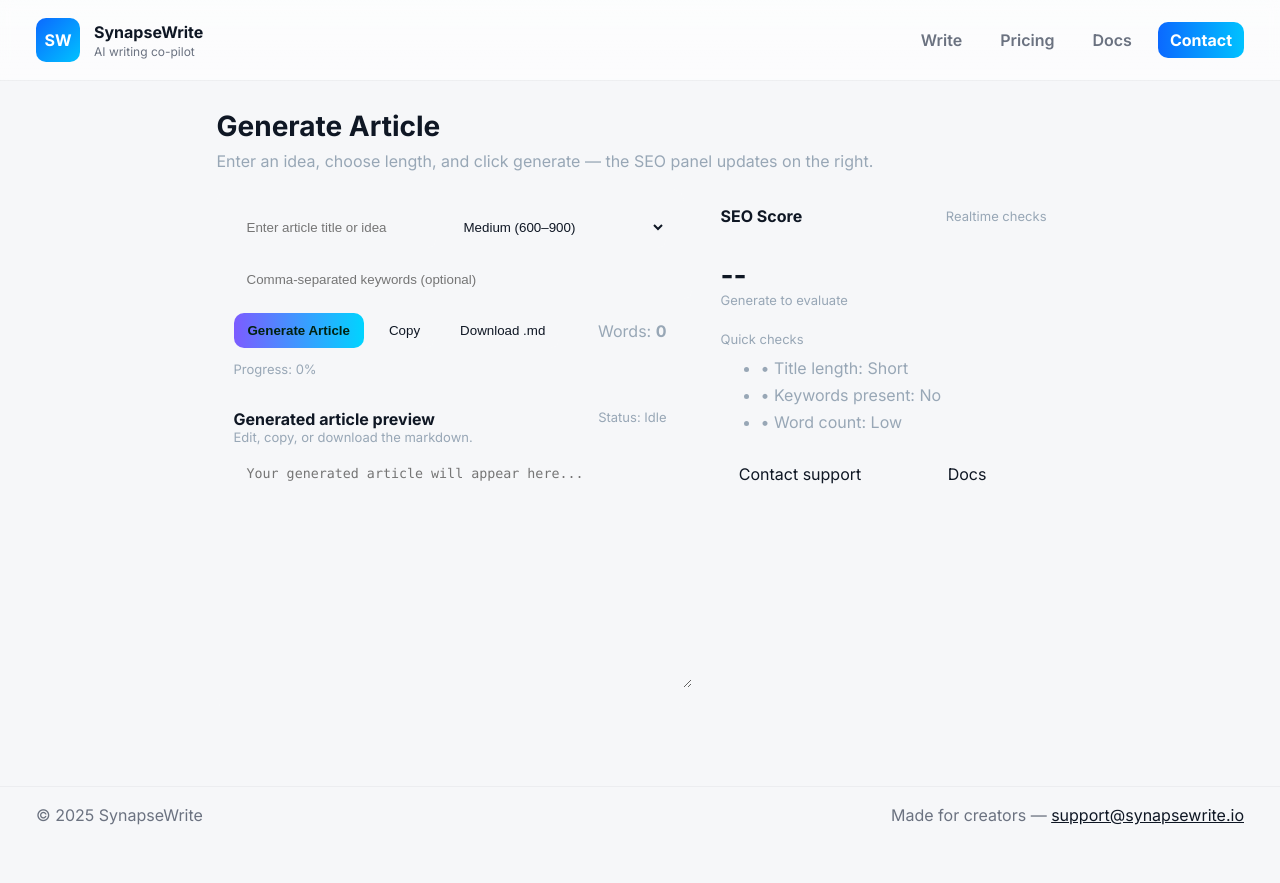
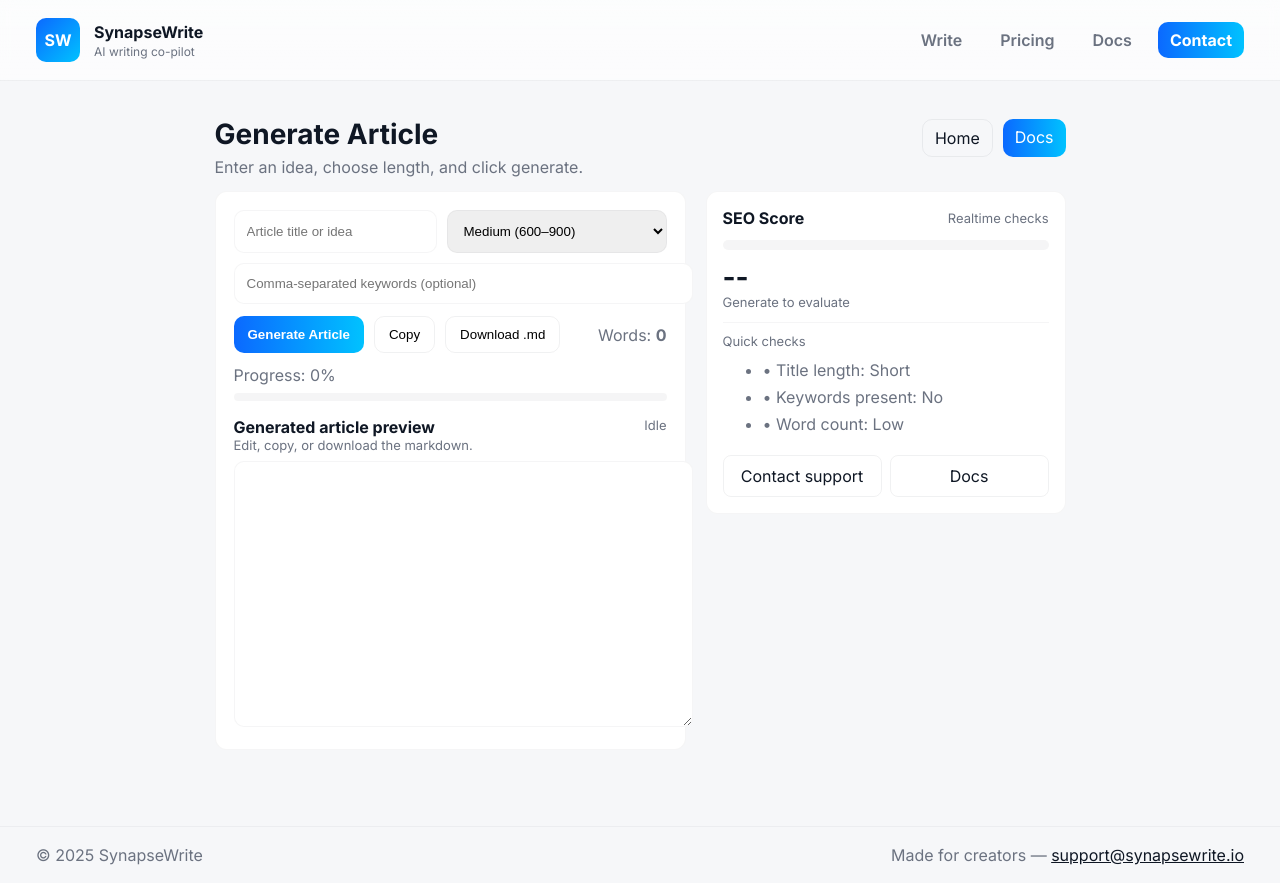
Before and after one commit to inpursuitsol/synapsewrite, a Next.js app: page /generate in a window 1280 px wide. Before the commit the page ends 843 px from the top, so only its background shows below. Built offline with nearby package versions, Linux system fonts and the light colour scheme.

Commit message:
Update page.js

```diff
--- a/app/generate/page.js
+++ b/app/generate/page.js
@@ -1,7 +1,7 @@
 // app/generate/page.js
 "use client";
 
-import React, { useState, useRef } from "react";
+import { useState, useRef } from "react";
 
 export default function GeneratePage() {
   const [title, setTitle] = useState("");
@@ -11,26 +11,17 @@ export default function GeneratePage() {
   const [progress, setProgress] = useState(0);
   const [article, setArticle] = useState("");
   const [score, setScore] = useState(null);
-  const [toast, setToast] = useState("");
   const textRef = useRef(null);
 
-  const showToast = (msg = "") => {
-    setToast(msg);
-    setTimeout(() => setToast(""), 2200);
-  };
+  const wordCount = (t) => (t ? t.trim().split(/\s+/).length : 0);
 
-  const copyToClipboard = async () => {
-    if (!article) return showToast("Nothing to copy");
-    try {
-      await navigator.clipboard.writeText(article);
-      showToast("Copied to clipboard");
-    } catch {
-      showToast("Copy failed");
-    }
-  };
+  function toast(msg) {
+    // simple ephemeral visual feedback via alert fallback if needed
+    try { window.__synapse_toast && window.__synapse_toast(msg); } catch {}
+  }
 
-  const downloadMarkdown = () => {
-    if (!article) return showToast("Nothing to download");
+  function downloadMarkdown() {
+    if (!article) return toast("Nothing to download");
     const blob = new Blob([article], { type: "text/markdown;charset=utf-8" });
     const url = URL.createObjectURL(blob);
     const a = document.createElement("a");
@@ -40,78 +31,85 @@ export default function GeneratePage() {
     a.click();
     a.remove();
     URL.revokeObjectURL(url);
-    showToast("Download started");
-  };
+    toast("Download started");
+  }
 
-  const simulateGeneration = () => {
-    if (!title.trim()) return showToast("Please enter a title or idea");
+  async function copyToClipboard() {
+    if (!article) return toast("Nothing to copy");
+    try {
+      await navigator.clipboard.writeText(article);
+      toast("Copied to clipboard");
+    } catch {
+      toast("Copy failed");
+    }
+  }
+
+  function generate() {
+    if (!title.trim()) return toast("Enter a title or idea");
+    setLoading(true);
     setArticle("");
+    setProgress(0);
     setScore(null);
-    setLoading(true);
-    setProgress(0);
     let p = 0;
     const interval = setInterval(() => {
       p += Math.floor(Math.random() * 12) + 6;
       if (p >= 98) p = 98;
       setProgress(p);
-    }, 300);
+    }, 220);
 
-    const wait = length === "short" ? 900 : length === "long" ? 4200 : 2300;
+    const wait = length === "short" ? 900 : length === "long" ? 4200 : 2400;
     setTimeout(() => {
       clearInterval(interval);
       setProgress(100);
 
-      const kwLine = keywords ? `\n\n**Keywords:** ${keywords}` : "";
-      const sections = [
+      const kw = keywords ? `\n\n**Keywords:** ${keywords}` : "";
+      const body = [
         `# ${title}`,
         "",
-        `**TL;DR** — Quick summary.`,
+        "Quick intro — short summary and hook.",
         "",
-        "## Context",
-        "Why this matters and a short example.",
+        "## Why it matters",
+        "A concise paragraph that explains the context and importance.",
         "",
         "## Key points",
-        "- Point 1\n- Point 2\n- Point 3",
+        "- Point A\n- Point B\n- Point C",
         "",
         "## How to implement",
-        "Step-by-step guidance.",
+        "Step-by-step guidance and examples.",
         "",
         "## Conclusion",
-        "Wrap up and next steps."
-      ];
+        "Wrap up and CTA."
+      ].join("\n\n");
       const multiplier = length === "short" ? 1 : length === "medium" ? 2 : 3;
-      const final = Array.from({ length: multiplier }).map(() => sections.join("\n\n")).join("\n\n") + kwLine;
-      setArticle(final);
-      const base = 60 + Math.min(30, Math.floor(title.length / 2));
-      const bonus = keywords ? 10 : 0;
+      setArticle(Array.from({ length: multiplier }).map(() => body).join("\n\n") + kw);
+
+      const base = 60 + Math.min(28, Math.floor(title.length / 2));
+      const bonus = keywords ? 8 : 0;
       const rng = Math.floor(Math.random() * 10);
       setScore(Math.min(98, base + bonus + rng));
+
       setLoading(false);
-      showToast("Article generated");
     }, wait);
-  };
-
-  const wordCount = (t) => (t ? t.trim().split(/\s+/).length : 0);
+  }
 
   return (
-    <div style={{ maxWidth: 1200, margin: "0 auto" }}>
-      <section style={{ marginBottom: 18 }}>
-        <h1 style={{ fontFamily: "Poppins, Inter, sans-serif", fontSize: 28, margin: 0 }}>Generate Article</h1>
-        <p style={{ color: "#98a7b6", marginTop: 8 }}>
-          Enter an idea, choose length, and click generate — the SEO panel updates on the right.
-        </p>
-      </section>
+    <div style={{ maxWidth: 1200, margin: "0 auto", paddingTop: 8 }}>
+      <div style={{ display: "flex", justifyContent: "space-between", alignItems: "baseline", marginBottom: 14 }}>
+        <div>
+          <h1 style={{ margin: 0, fontSize: 28 }}>Generate Article</h1>
+          <div style={{ color: "#6b7280", marginTop: 6 }}>Enter an idea, choose length, and click generate.</div>
+        </div>
+        <div style={{ display: "flex", gap: 10 }}>
+          <a href="/" style={{ padding: "8px 12px", borderRadius: 10, background: "transparent", border: "1px solid rgba(15,23,36,0.06)", textDecoration: "none", color: "#0f1724" }}>Home</a>
+          <a href="/docs" style={{ padding: "8px 12px", borderRadius: 10, background: "linear-gradient(90deg,#0b69ff,#00c2ff)", color: "white", textDecoration: "none" }}>Docs</a>
+        </div>
+      </div>
 
       <div style={{ display: "grid", gridTemplateColumns: "1fr 360px", gap: 20 }}>
-        <div style={{ background: "rgba(255,255,255,0.02)", borderRadius: 12, padding: 16, border: "1px solid rgba(255,255,255,0.03)" }}>
+        <div style={{ background: "white", padding: 18, borderRadius: 12, border: "1px solid rgba(15,23,36,0.04)" }}>
           <div style={{ display: "grid", gridTemplateColumns: "1fr 220px", gap: 10 }}>
-            <input
-              value={title}
-              onChange={(e) => setTitle(e.target.value)}
-              placeholder="Enter article title or idea"
-              style={{ padding: 12, borderRadius: 10, border: "1px solid rgba(255,255,255,0.04)", background: "transparent", color: "inherit" }}
-            />
-            <select value={length} onChange={(e) => setLength(e.target.value)} style={{ padding: 12, borderRadius: 10, border: "1px solid rgba(255,255,255,0.04)", background: "transparent", color: "inherit" }}>
+            <input value={title} onChange={(e) => setTitle(e.target.value)} placeholder="Article title or idea" style={{ padding: 12, borderRadius: 10, border: "1px solid rgba(15,23,36,0.04)" }} />
+            <select value={length} onChange={(e) => setLength(e.target.value)} style={{ padding: 12, borderRadius: 10, border: "1px solid rgba(15,23,36,0.04)" }}>
               <option value="short">Short (300–500)</option>
               <option value="medium">Medium (600–900)</option>
               <option value="long">Long (1200–1800)</option>
@@ -119,37 +117,21 @@ export default function GeneratePage() {
           </div>
 
           <div style={{ marginTop: 10 }}>
-            <input
-              value={keywords}
-              onChange={(e) => setKeywords(e.target.value)}
-              placeholder="Comma-separated keywords (optional)"
-              style={{ width: "100%", padding: 12, borderRadius: 10, border: "1px solid rgba(255,255,255,0.04)", background: "transparent", color: "inherit" }}
-            />
+            <input value={keywords} onChange={(e) => setKeywords(e.target.value)} placeholder="Comma-separated keywords (optional)" style={{ width: "100%", padding: 12, borderRadius: 10, border: "1px solid rgba(15,23,36,0.04)" }} />
           </div>
 
-          <div style={{ display: "flex", gap: 10, marginTop: 12, alignItems: "center" }}>
-            <button
-              onClick={simulateGeneration}
-              disabled={loading}
-              style={{ padding: "10px 14px", borderRadius: 10, border: "none", background: "linear-gradient(90deg,#7c5cff,#00d4ff)", color: "#021", fontWeight: 700, cursor: "pointer" }}
-            >
+          <div style={{ display: "flex", gap: 10, marginTop: 12 }}>
+            <button onClick={generate} disabled={loading} style={{ padding: "10px 14px", borderRadius: 10, border: "none", background: "linear-gradient(90deg,#0b69ff,#00c2ff)", color: "white", fontWeight: 700 }}>
               {loading ? "Generating…" : "Generate Article"}
             </button>
-
-            <button onClick={copyToClipboard} style={{ padding: "10px 14px", borderRadius: 10, border: "1px solid rgba(255,255,255,0.04)", background: "transparent", color: "inherit" }}>
-              Copy
-            </button>
-
-            <button onClick={downloadMarkdown} style={{ padding: "10px 14px", borderRadius: 10, border: "1px solid rgba(255,255,255,0.04)", background: "transparent", color: "inherit" }}>
-              Download .md
-            </button>
-
-            <div style={{ marginLeft: "auto", color: "#98a7b6" }}>Words: <strong>{wordCount(article)}</strong></div>
+            <button onClick={copyToClipboard} style={{ padding: "10px 14px", borderRadius: 10, border: "1px solid rgba(15,23,36,0.06)", background: "transparent" }}>Copy</button>
+            <button onClick={downloadMarkdown} style={{ padding: "10px 14px", borderRadius: 10, border: "1px solid rgba(15,23,36,0.06)", background: "transparent" }}>Download .md</button>
+            <div style={{ marginLeft: "auto", color: "#6b7280", alignSelf: "center" }}>Words: <strong>{wordCount(article)}</strong></div>
           </div>
 
           <div style={{ marginTop: 12 }}>
-            <div style={{ color: "#98a7b6", fontSize: 13, marginBottom: 8 }}>Progress: {progress}%</div>
-            <div style={{ height: 8, background: "rgba(255,255,255,0.03)", borderRadius: 999, overflow: "hidden" }}>
+            <div style={{ color: "#6b7280", marginBottom: 8 }}>Progress: {progress}%</div>
+            <div style={{ height: 8, background: "rgba(15,23,36,0.04)", borderRadius: 999 }}>
               <div style={{ height: "100%", width: `${progress}%`, background: "linear-gradient(90deg,#ffd86f,#7be29a)", transition: "width 300ms linear" }} />
             </div>
           </div>
@@ -158,39 +140,32 @@ export default function GeneratePage() {
             <div style={{ display: "flex", justifyContent: "space-between", alignItems: "flex-start", marginBottom: 8 }}>
               <div>
                 <div style={{ fontWeight: 700 }}>Generated article preview</div>
-                <div style={{ color: "#98a7b6", fontSize: 13 }}>Edit, copy, or download the markdown.</div>
+                <div style={{ color: "#6b7280", fontSize: 13 }}>Edit, copy, or download the markdown.</div>
               </div>
-              <div style={{ color: "#98a7b6", fontSize: 13 }}>Status: {loading ? "Generating" : article ? "Ready" : "Idle"}</div>
+              <div style={{ color: "#6b7280", fontSize: 13 }}>{loading ? "Generating" : article ? "Ready" : "Idle"}</div>
             </div>
 
-            <textarea
-              ref={textRef}
-              value={article}
-              onChange={(e) => setArticle(e.target.value)}
-              rows={14}
-              placeholder="Your generated article will appear here..."
-              style={{ width: "100%", padding: 12, borderRadius: 10, border: "1px solid rgba(255,255,255,0.04)", background: "transparent", color: "inherit", fontFamily: "ui-monospace, SFMono-Regular, Menlo, Monaco, monospace" }}
-            />
+            <textarea ref={textRef} value={article} onChange={(e) => setArticle(e.target.value)} rows={16} style={{ width: "100%", padding: 12, borderRadius: 10, border: "1px solid rgba(15,23,36,0.04)", fontFamily: "ui-monospace, SFMono-Regular, Menlo, Monaco, monospace" }} />
           </div>
         </div>
 
-        <aside style={{ position: "sticky", top: 92 }}>
-          <div style={{ background: "rgba(255,255,255,0.02)", padding: 16, borderRadius: 10, border: "1px solid rgba(255,255,255,0.02)" }}>
+        <aside style={{ position: "sticky", top: 94 }}>
+          <div style={{ background: "white", padding: 16, borderRadius: 12, border: "1px solid rgba(15,23,36,0.04)" }}>
             <div style={{ display: "flex", justifyContent: "space-between", alignItems: "center" }}>
               <div style={{ fontWeight: 700 }}>SEO Score</div>
-              <div style={{ color: "#98a7b6", fontSize: 13 }}>Realtime checks</div>
+              <div style={{ color: "#6b7280", fontSize: 13 }}>Realtime checks</div>
             </div>
 
-            <div style={{ height: 10, background: "rgba(255,255,255,0.03)", borderRadius: 999, overflow: "hidden", marginTop: 12 }}>
+            <div style={{ height: 10, background: "rgba(15,23,36,0.04)", borderRadius: 999, marginTop: 12 }}>
               <div style={{ height: "100%", width: `${score ?? 0}%`, background: "linear-gradient(90deg,#ffd86f,#7be29a)", transition: "width 300ms ease" }} />
             </div>
 
             <div style={{ fontSize: 28, fontWeight: 800, marginTop: 10 }}>{score ?? "--"}</div>
-            <div style={{ color: "#98a7b6", fontSize: 13, marginBottom: 12 }}>{score ? (score >= 80 ? "Excellent" : score >= 65 ? "Good" : "Needs work") : "Generate to evaluate"}</div>
+            <div style={{ color: "#6b7280", fontSize: 13, marginBottom: 12 }}>{score ? (score >= 80 ? "Excellent" : score >= 65 ? "Good" : "Needs work") : "Generate to evaluate"}</div>
 
-            <div style={{ borderTop: "1px solid rgba(255,255,255,0.02)", paddingTop: 10 }}>
-              <div style={{ color: "#98a7b6", fontSize: 13 }}>Quick checks</div>
-              <ul style={{ marginTop: 8, color: "#98a7b6", lineHeight: 1.7 }}>
+            <div style={{ borderTop: "1px solid rgba(15,23,36,0.04)", paddingTop: 10 }}>
+              <div style={{ color: "#6b7280", fontSize: 13 }}>Quick checks</div>
+              <ul style={{ marginTop: 8, color: "#6b7280", lineHeight: 1.7 }}>
                 <li>• Title length: {title.length > 10 ? "OK" : "Short"}</li>
                 <li>• Keywords present: {keywords ? "Yes" : "No"}</li>
                 <li>• Word count: {wordCount(article) > 500 ? "Good" : "Low"}</li>
@@ -198,14 +173,12 @@ export default function GeneratePage() {
             </div>
 
             <div style={{ display: "flex", gap: 8, marginTop: 12 }}>
-              <a href="mailto:support@synapsewrite.io" style={{ flex: 1, padding: 10, borderRadius: 8, border: "1px solid rgba(255,255,255,0.04)", textDecoration: "none", color: "inherit", textAlign: "center" }}>Contact support</a>
-              <a href="/docs" style={{ flex: 1, padding: 10, borderRadius: 8, border: "1px solid rgba(255,255,255,0.04)", textDecoration: "none", color: "inherit", textAlign: "center" }}>Docs</a>
+              <a href="mailto:support@synapsewrite.io" style={{ flex: 1, padding: 10, borderRadius: 8, border: "1px solid rgba(15,23,36,0.06)", textDecoration: "none", color: "#0f1724", textAlign: "center" }}>Contact support</a>
+              <a href="/docs" style={{ flex: 1, padding: 10, borderRadius: 8, border: "1px solid rgba(15,23,36,0.06)", textDecoration: "none", color: "#0f1724", textAlign: "center" }}>Docs</a>
             </div>
           </div>
         </aside>
       </div>
-
-      {toast && <div style={{ position: "fixed", right: 22, bottom: 22, background: "#0b1721", padding: 10, borderRadius: 10, border: "1px solid rgba(255,255,255,0.04)" }}>{toast}</div>}
     </div>
   );
 }
```
